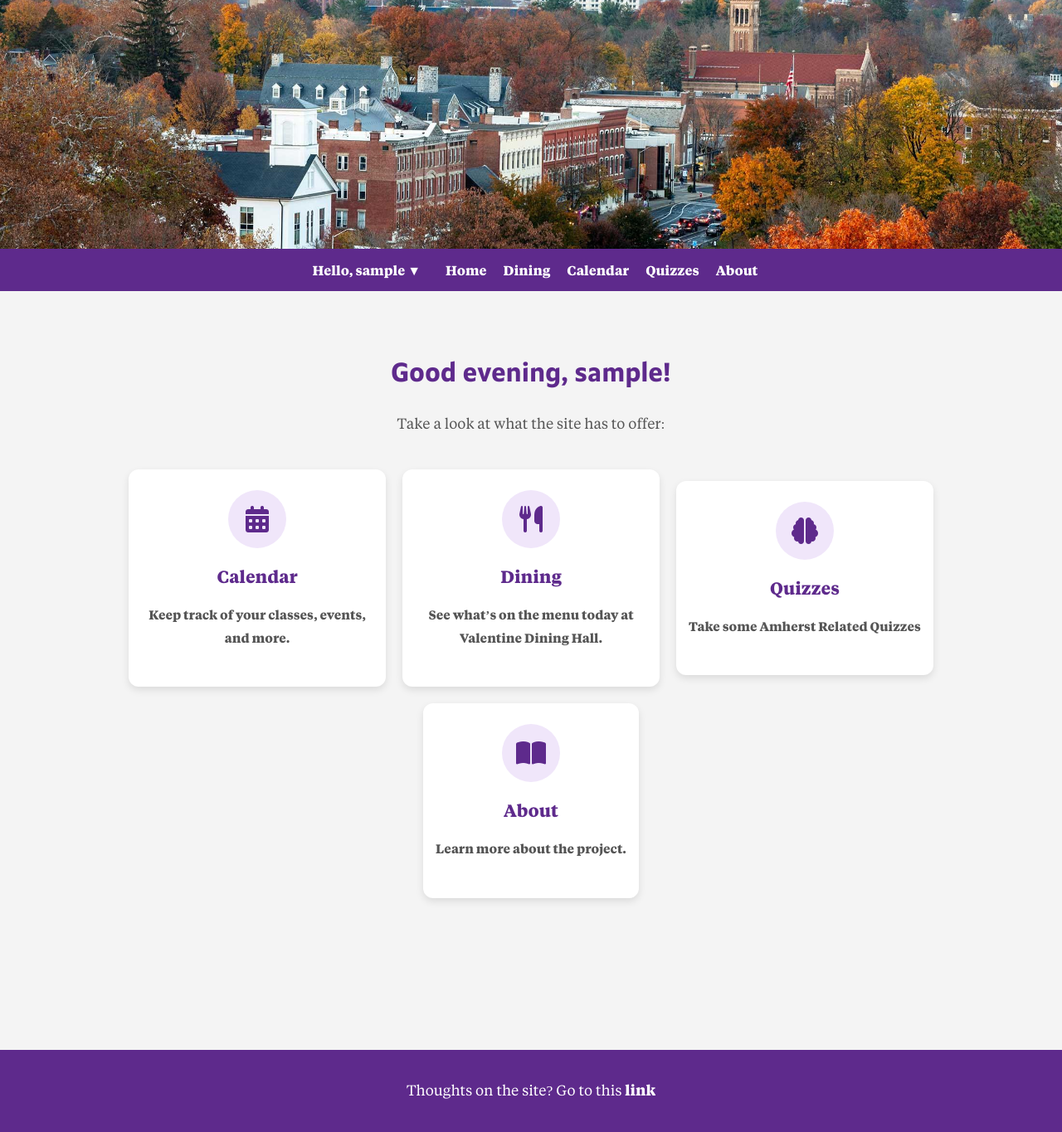
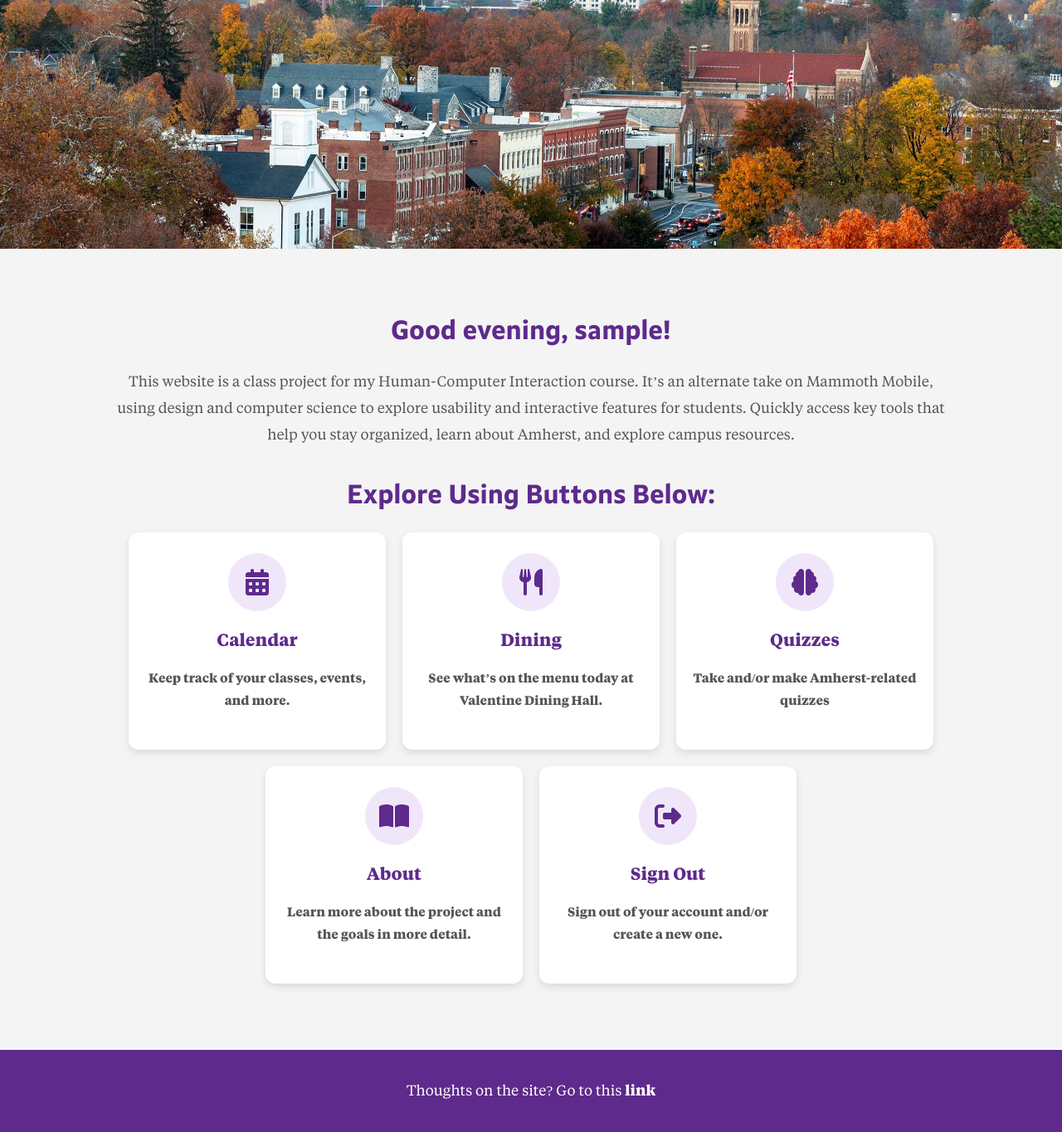
Before and after one commit to Veemon22/hci-amherst-college-student-site, a Flask app: page /home in a window 1280 px wide. Shown: the whole page at 83% size. Run offline with Flask 3, Linux system fonts and the light colour scheme; the visitor is signed in with stand-in values (Sample User, id 1); tables that the repository leaves empty hold one stand-in row (values such as "Sample post").

Commit message:
Home page and about page merging and adding and improving

```diff
--- a/static/css/home.css
+++ b/static/css/home.css
@@ -1,3 +1,7 @@
+.nav-link-bar{
+    display: none;
+}
+
 .home-container {
     max-width: 1000px;
     margin: 40px auto;
--- a/templates/base.html
+++ b/templates/base.html
@@ -22,8 +22,8 @@
                     </ul>
                 </li>
                 <li><a href="{{ url_for('home') }}">Home</a></li>
+                <li><a href="{{ url_for('calendar') }}">Calendar</a></li>
                 <li><a href="{{ url_for('dining') }}">Dining</a></li>
-                <li><a href="{{ url_for('calendar') }}">Calendar</a></li>
                 <li><a href="{{ url_for('quizzes_page') }}">Quizzes</a></li>
                 <li><a href="{{ url_for('about') }}">About</a></li>
             </ul>
--- a/templates/home.html
+++ b/templates/home.html
@@ -10,8 +10,14 @@
 <div class="home-container">
     <div class="home-inner">
         <h1 id="greeting" data-username="{{ username }}">Welcome!</h1>
-        <p class="intro">Take a look at what the site has to offer:</p>
-
+        <p class="intro">
+            This website is a class project for my Human-Computer Interaction course.
+            It’s an alternate take on Mammoth Mobile, using design and computer science
+            to explore usability and interactive features for students.
+            Quickly access key tools that help you stay organized, learn about Amherst,
+            and explore campus resources.
+        </p>
+        <h1>Explore Using Buttons Below:</h1>
         <div class="feature-grid">
             <a href="{{ url_for('calendar') }}" class="feature-card">
                 <div class="icon-circle"><i class="fa-solid fa-calendar-days"></i></div>
@@ -28,14 +34,21 @@
             <a href="{{ url_for('quizzes_page') }}" class="feature-card">
                 <div class="icon-circle"><i class="fa-solid fa-brain"></i></div>
                 <h2>Quizzes</h2>
-                <p>Take some Amherst Related Quizzes</p>
+                <p>Take and/or make Amherst-related quizzes</p>
             </a>
 
             <a href="{{ url_for('about') }}" class="feature-card">
                 <div class="icon-circle"><i class="fa-solid fa-book-open"></i></div>
                 <h2>About</h2>
-                <p>Learn more about the project.</p>
+                <p>Learn more about the project and the goals in more detail.</p>
             </a>
+
+            <a href="{{ url_for('signout') }}" class="feature-card">
+                <div class="icon-circle"><i class="fa-solid fa-right-from-bracket"></i></div>
+                <h2>Sign Out</h2>
+                <p>Sign out of your account and/or create a new one.</p>
+            </a>
+
         </div>
     </div>
 </div>
```
Also changed, not shown: templates/about.html (+4 -7 lines).
